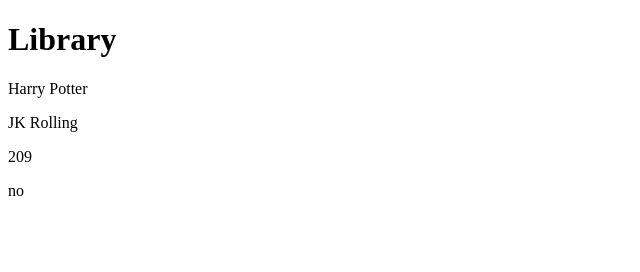
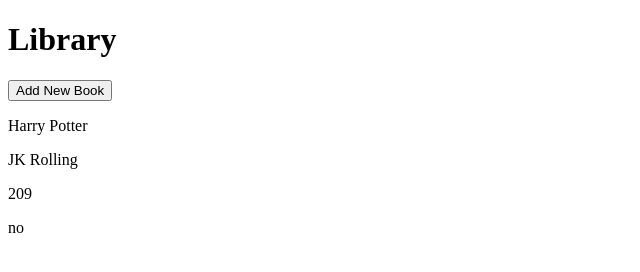
Before and after one commit to giabui/Library, a plain HTML site: page index.html in a window 1280 px wide. Shown: the whole page, without its empty margins (0-640 px from the left). Drawn offline with Linux system fonts and the light colour scheme.

Commit message:
feat: Make form for user to add new books to library

```diff
--- a/index.html
+++ b/index.html
@@ -9,9 +9,13 @@
 </head>
 <body>
     <h1 class="headerTitle">Library</h1>
-    <div id="library-container">
 
-    </div>
+    <button type="button" id="new-book-button" onclick="getNewBook()">Add New Book</button>
+    <div id="newBookForm"></div>
+
+    <div id="library-container"></div>
+
+
 
     <script src="script.js"></script>
 </body>
--- a/script.js
+++ b/script.js
@@ -1,3 +1,6 @@
+const display = document.getElementById("library-container");//library books stored here
+const newBookForm = document.getElementById("newBookForm"); //new form stored here
+
 //array that stores all books
 const myLibrary = [{title: "Harry Potter", author: "JK Rolling", numPages: 209, read: "no"}];
 
@@ -15,11 +18,12 @@ class Book {
 //stores new book objects into an array
 function addBookToLibrary(bookObj) {
     myLibrary.push(bookObj);
+    // displayBooks(myLibrary);
     return;
 }
 //displays each book on page
 function displayBooks(myLibrary){
-    const display = document.getElementById("library-container");
+
     //iterate through the array and access each book
     myLibrary.forEach((book) => {
         // create a new "card" for each book
@@ -41,3 +45,30 @@ function displayBooks(myLibrary){
     });
 }
 displayBooks(myLibrary); // testing
+
+
+// allows user to add a new book to the library
+function getNewBook(){
+    //make sure the form cannot clicke "Add Book Button" until first form is submitted
+
+    const form = document.createElement("form");
+    form.id = "bookForm";
+
+    const label = document.createElement("label");
+    label.htmlFor = "input";
+
+    const input = document.createElement("input");
+    input.name = "input";
+    input.id = "input";
+    input.type = "text";
+    input.placeholder = "Harry Potter";
+    input.required = true;
+    const button = document.createElement("button");
+    button.type = "button";
+
+    button.innerText = "Create Book";
+    form.append(label, input, button);
+    newBookForm.appendChild(form);
+
+    //call addBookToLibrary to add book to library array and display on page
+}
```
